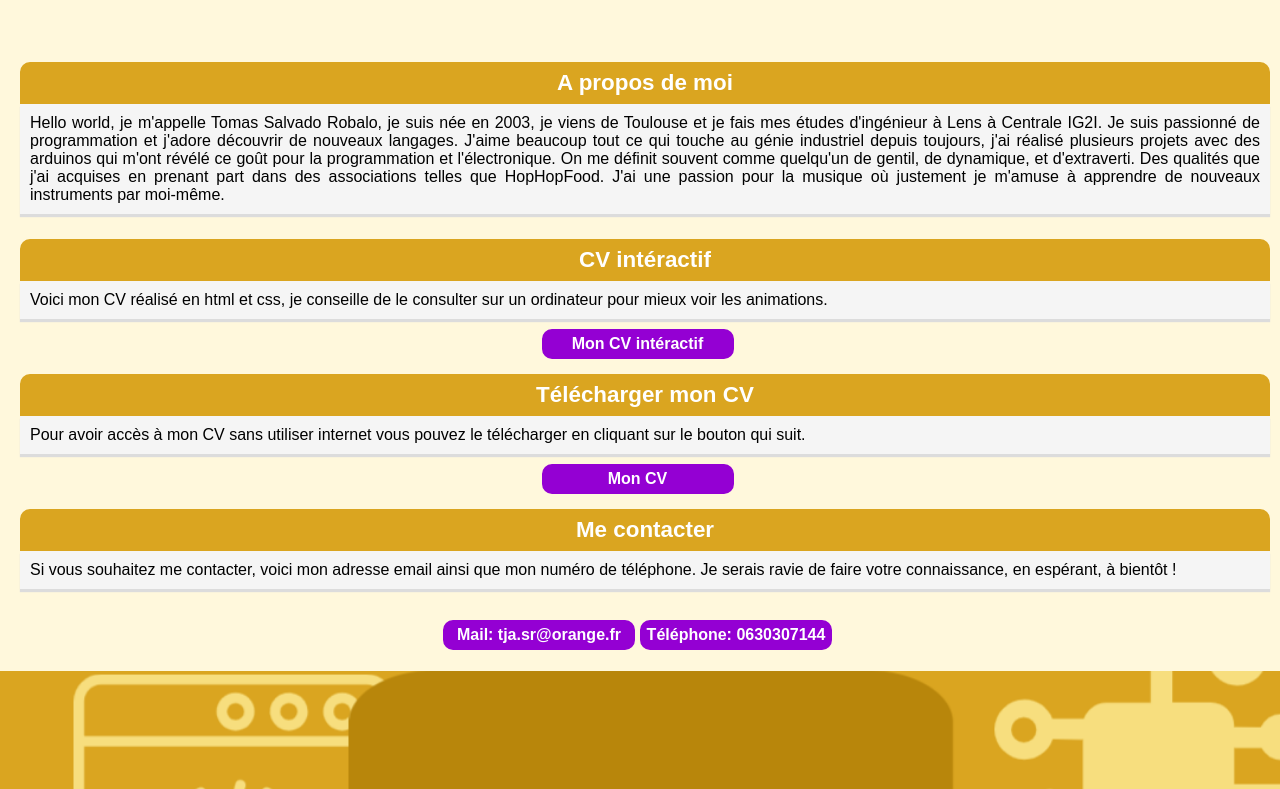
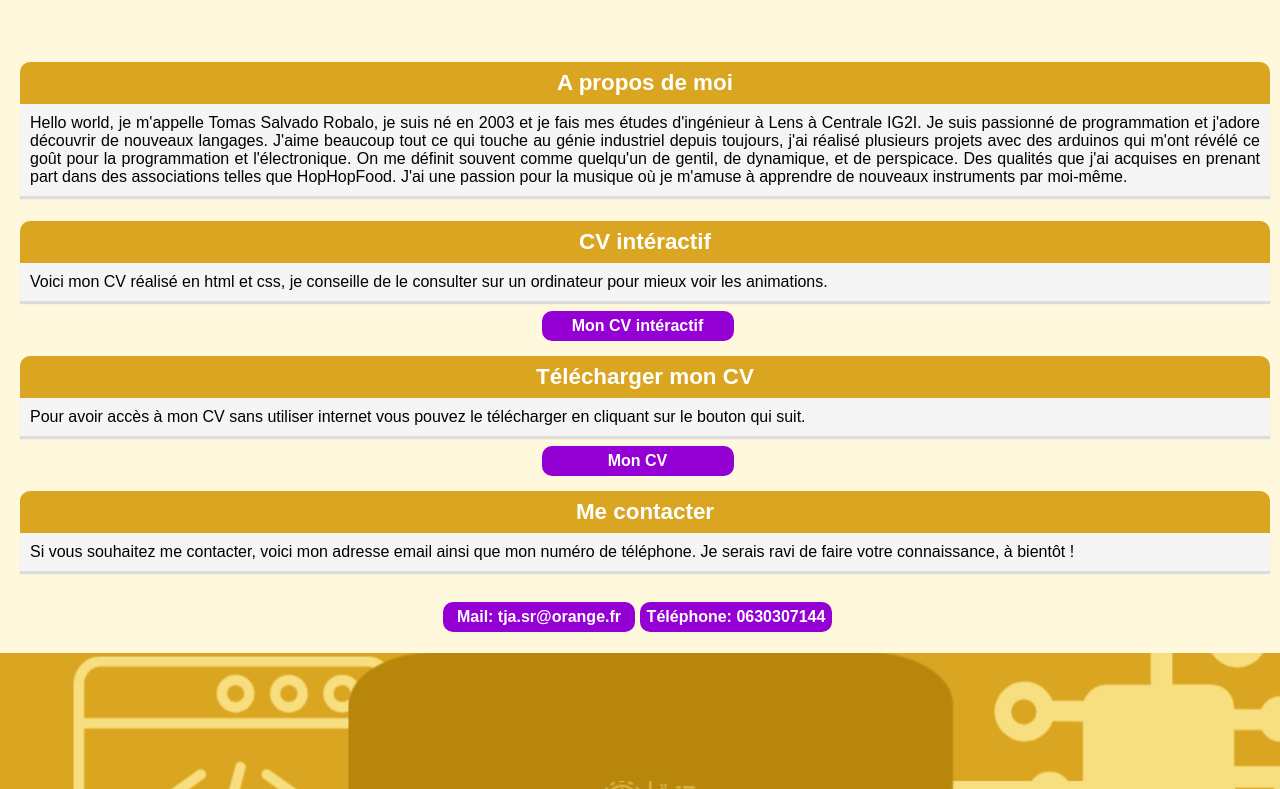
Before and after one commit to CaptainBidou/website, a plain HTML site: page index.html in a window 1280 px wide. Shown: the part 775-1564 px from the top of the page. Drawn offline with Linux system fonts and the light colour scheme.

Commit message:
Update index.html

```diff
--- a/index.html
+++ b/index.html
@@ -174,10 +174,10 @@ align-content: center;
 	<h1 id="Apropos" >A propos de moi</h1>
 	<span id="flex2">
 
-	<p>Hello world, je m'appelle Tomas Salvado Robalo, je suis née en 2003, je viens de Toulouse et je fais mes études d'ingénieur à Lens à Centrale IG2I.
+	<p>Hello world, je m'appelle Tomas Salvado Robalo, je suis né en 2003 et je fais mes études d'ingénieur à Lens à Centrale IG2I.
 Je suis passionné de programmation et j'adore découvrir de nouveaux langages.
 
-J'aime beaucoup tout ce qui touche au génie industriel depuis toujours, j'ai réalisé plusieurs projets avec des arduinos qui m'ont révélé ce goût pour la programmation et l'électronique. On me définit souvent comme quelqu'un de gentil, de dynamique, et d'extraverti. Des qualités que j'ai acquises en prenant part dans des associations telles que HopHopFood. J'ai une passion pour la musique où justement je m'amuse à apprendre de nouveaux instruments par moi-même.</p></span>
+J'aime beaucoup tout ce qui touche au génie industriel depuis toujours, j'ai réalisé plusieurs projets avec des arduinos qui m'ont révélé ce goût pour la programmation et l'électronique. On me définit souvent comme quelqu'un de gentil, de dynamique, et de perspicace. Des qualités que j'ai acquises en prenant part dans des associations telles que HopHopFood. J'ai une passion pour la musique où je m'amuse à apprendre de nouveaux instruments par moi-même.</p></span>
 	<h1 id="cvint">CV intéractif</h1>
 	<p>Voici mon CV réalisé en html et css, je conseille de le consulter sur un ordinateur pour mieux voir les animations.</p>
 	<div class="flex"><a href="CVINTERACTIF.html" title="Clique pour accéder au cv intéractif" target="-blank" id="cvinté">Mon CV intéractif</a></div>
@@ -185,7 +185,7 @@ J'aime beaucoup tout ce qui touche au génie industriel depuis toujours, j'ai r
 	<p>Pour avoir accès à mon CV sans utiliser internet vous pouvez le télécharger en cliquant sur le bouton qui suit. </p><div class="flex"><a id="telechargecv" title="Clique pour télécharger"href="SALVADOROBALO_CV.zip">Mon CV</a></div>
 	<h1 id="Contact">Me contacter</h1>
 
-	<p>Si vous souhaitez me contacter, voici mon adresse email ainsi que mon numéro de téléphone. Je serais ravie de faire votre connaissance, en espérant, à bientôt !</p><div class="flex">
+	<p>Si vous souhaitez me contacter, voici mon adresse email ainsi que mon numéro de téléphone. Je serais ravi de faire votre connaissance, à bientôt !</p><div class="flex">
 	<a id="mail" title="M'envoyer un mail" href="mailto:tja.sr@orange.fr">Mail: tja.sr@orange.fr</a>
 	<h4 title="M'appeler">Téléphone: 0630307144</h4></div>
 </span>
```
